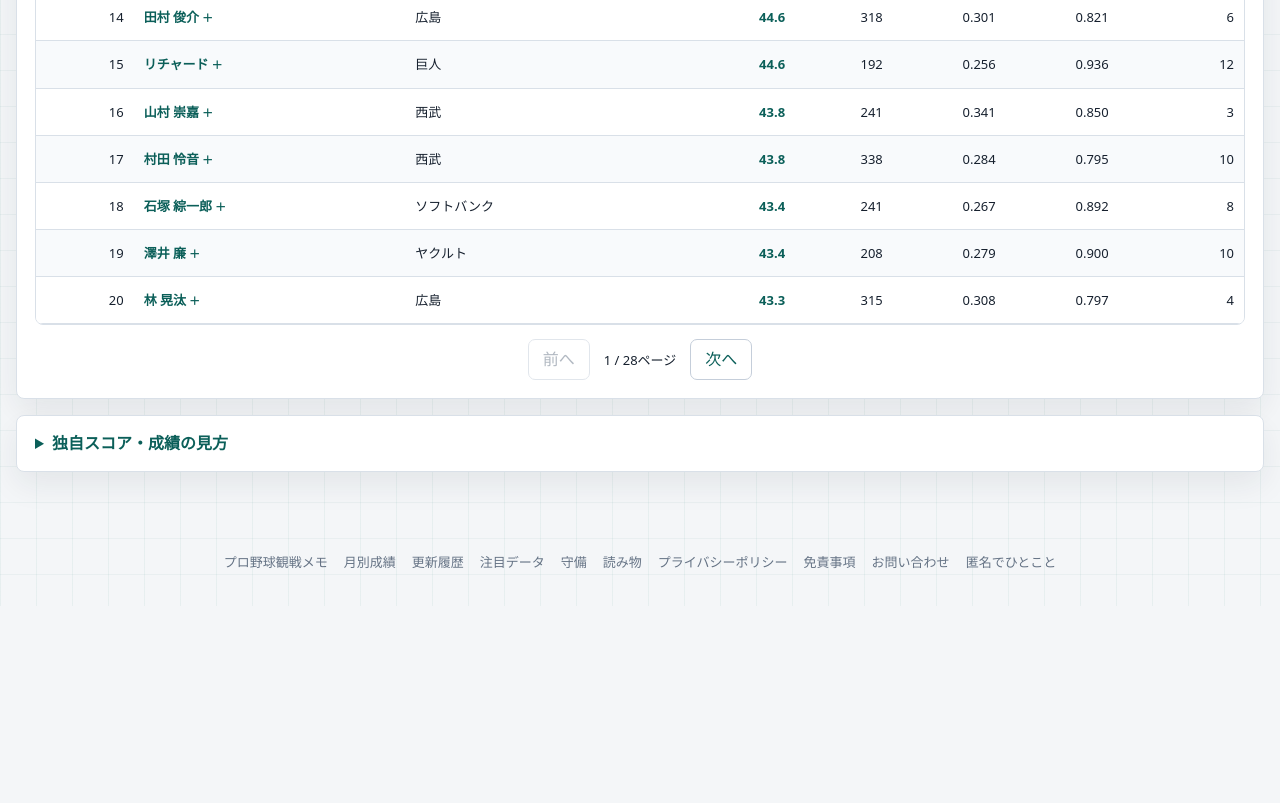
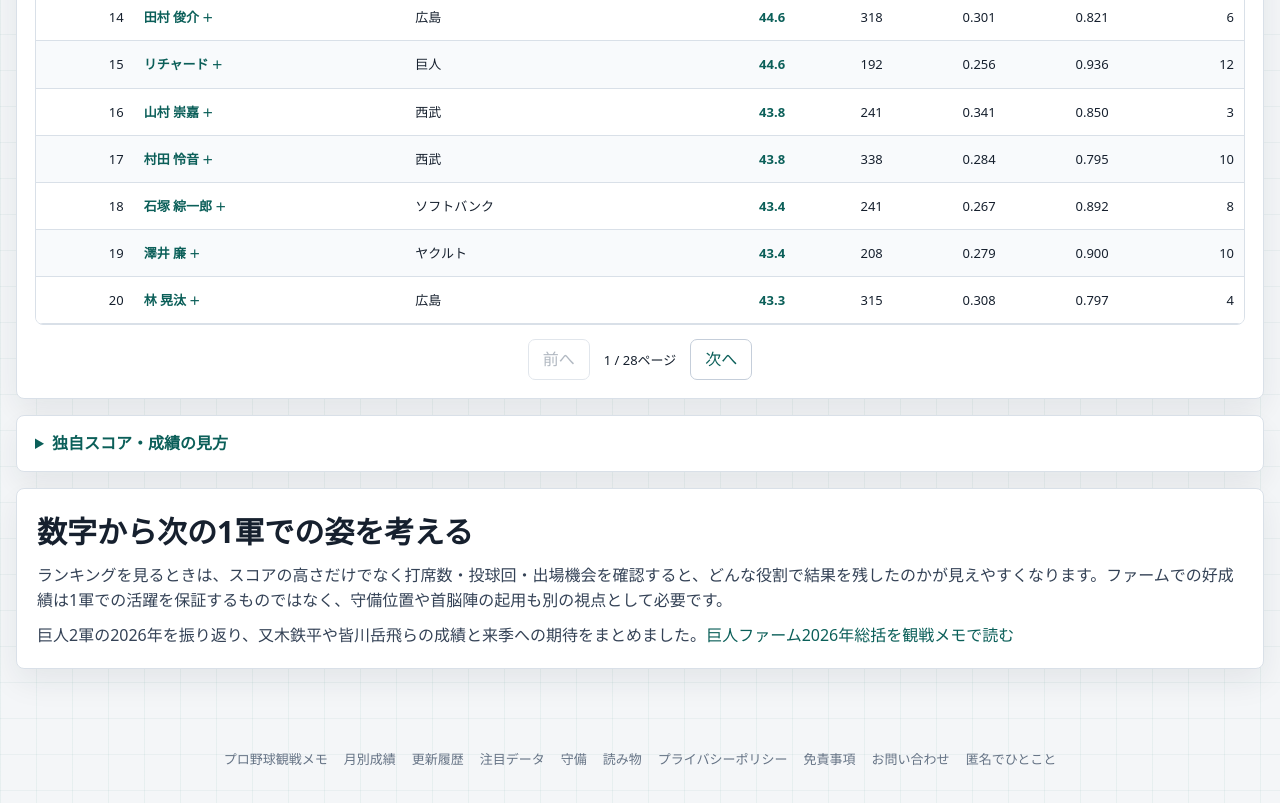
Before and after one commit to hitoshihirai07-hash/player-lens.pages, a plain HTML site: page farm.html in a window 1280 px wide. Shown: the part 1297-2100 px from the top of the page. Before the commit the page ends 1903 px from the top, so only its background shows below. Drawn offline with Linux system fonts and the light colour scheme.

Commit message:
Link farm data to its watch-note analysis

```diff
--- a/farm.html
+++ b/farm.html
@@ -108,6 +108,11 @@
         <p id="farmSourceNote">データ：2026年ファーム公式戦の最終成績CSV（野手成績・投手成績・地区順位）。</p>
       </div>
     </details>
+    <section class="content-card" aria-labelledby="farmWatchingNote">
+      <h2 id="farmWatchingNote">数字から次の1軍での姿を考える</h2>
+      <p>ランキングを見るときは、スコアの高さだけでなく打席数・投球回・出場機会を確認すると、どんな役割で結果を残したのかが見えやすくなります。ファームでの好成績は1軍での活躍を保証するものではなく、守備位置や首脳陣の起用も別の視点として必要です。</p>
+      <p>巨人2軍の2026年を振り返り、又木鉄平や皆川岳飛らの成績と来季への期待をまとめました。<a href="https://pro-baseball-watch-guide.com/watch-notes/giants-farm-2026-review">巨人ファーム2026年総括を観戦メモで読む</a></p>
+    </section>
   </main>
   <footer class="site-footer">
     <a href="https://pro-baseball-watch-guide.com/" target="_blank" rel="noopener">プロ野球観戦メモ</a>
```
